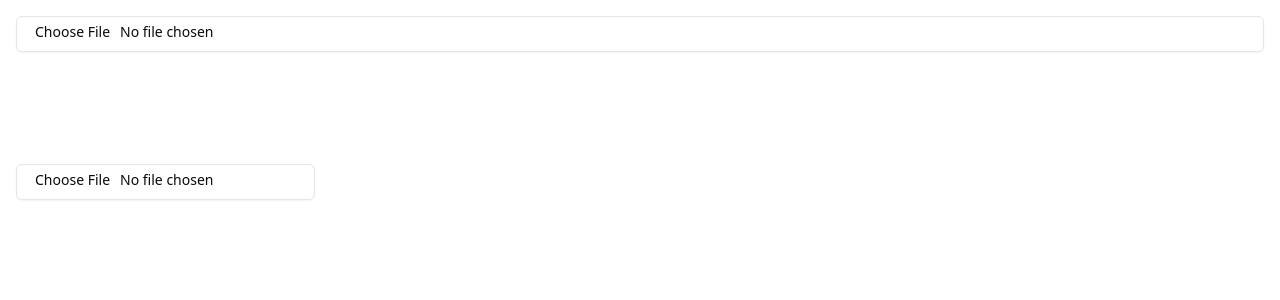
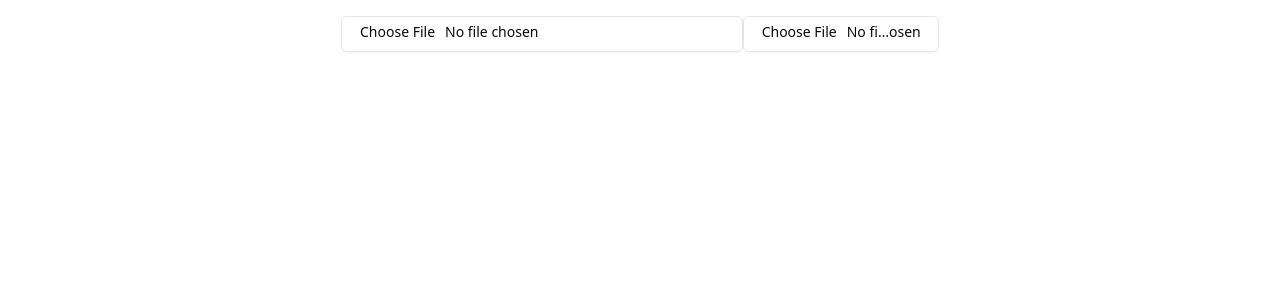
Before and after one commit to developedbyluan/ministoryapp, a Next.js app: page /create in a window 1280 px wide. Shown: the top 300 px of the page. Built offline with nearby package versions, Linux system fonts and the light colour scheme.

Commit message:
Refactor file input UI and sync process: Put 2 input fields next to each other
- Move file inputs behind !isSynced condition
- Remove separate audio input container
- Adjust layout for improved user flow

```diff
--- a/app/create/page.tsx
+++ b/app/create/page.tsx
@@ -207,7 +207,16 @@ export default function TranscriptionEditorPage() {
 
   return (
     <div className="flex flex-col gap-7 items-start p-4">
-      <Input type="file" accept=".txt" onChange={handleFileUpload} />
+      {!isSynced && (
+        <div className="flex justify-between mx-auto">
+          <Input type="file" accept=".txt" onChange={handleFileUpload} />
+          <div>
+            <Input type="file" accept=".mp3" onChange={handleMP3Upload} />
+            {audioUrl && <audio ref={audioRef} src={audioUrl} />}
+          </div>
+        </div>
+      )}
+
       <div className="flex flex-col gap-7 items-start py-7">
         {transcriptionElements}
       </div>
@@ -225,10 +234,6 @@ export default function TranscriptionEditorPage() {
           </Button>
         </div>
       )}
-      <div>
-        <Input type="file" accept=".mp3" onChange={handleMP3Upload} />
-        {audioUrl && <audio ref={audioRef} src={audioUrl} />}
-      </div>
       <div className="flex flex-col gap-7 items-start py-7">
         {blockElements}
       </div>
```
